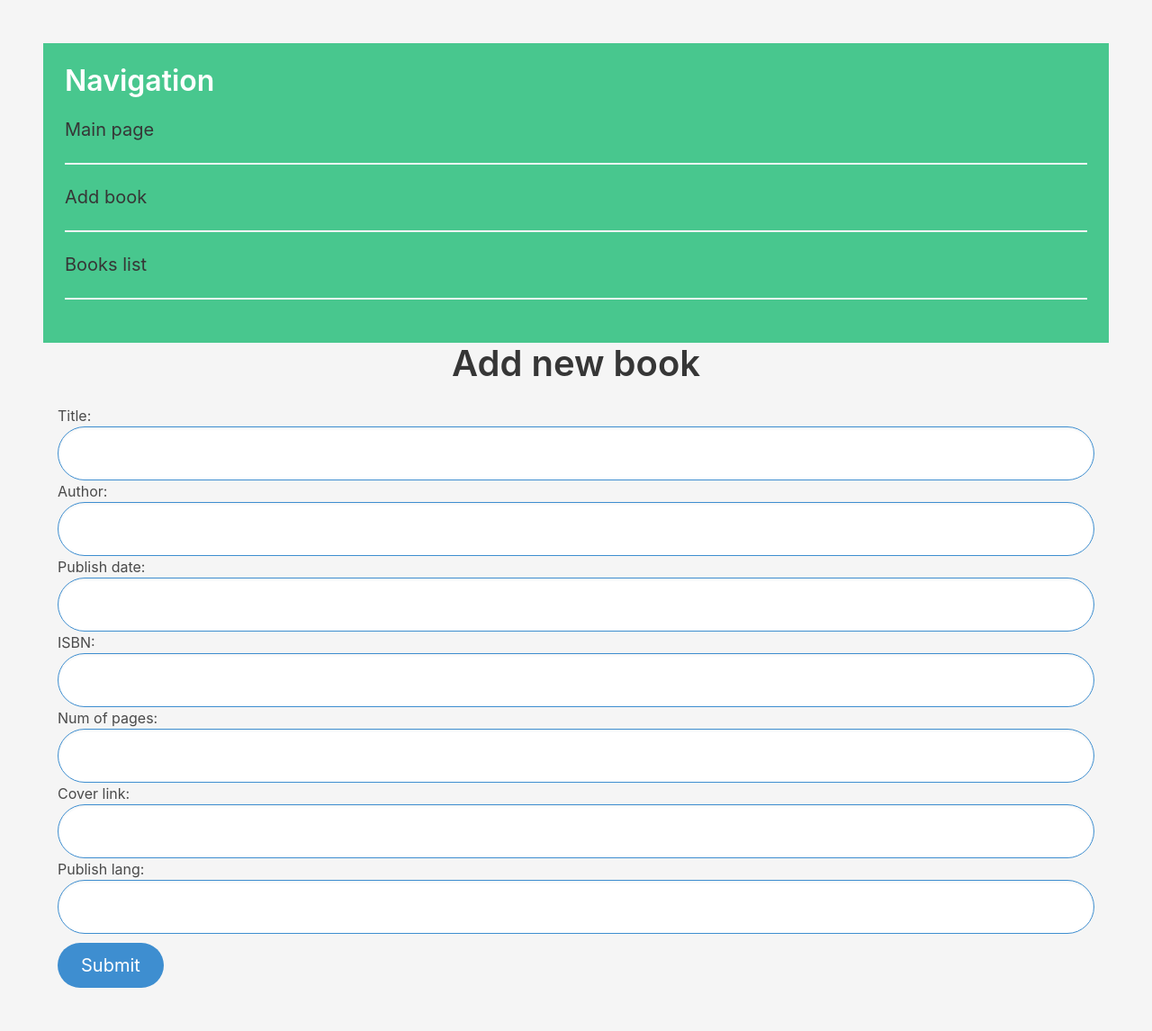
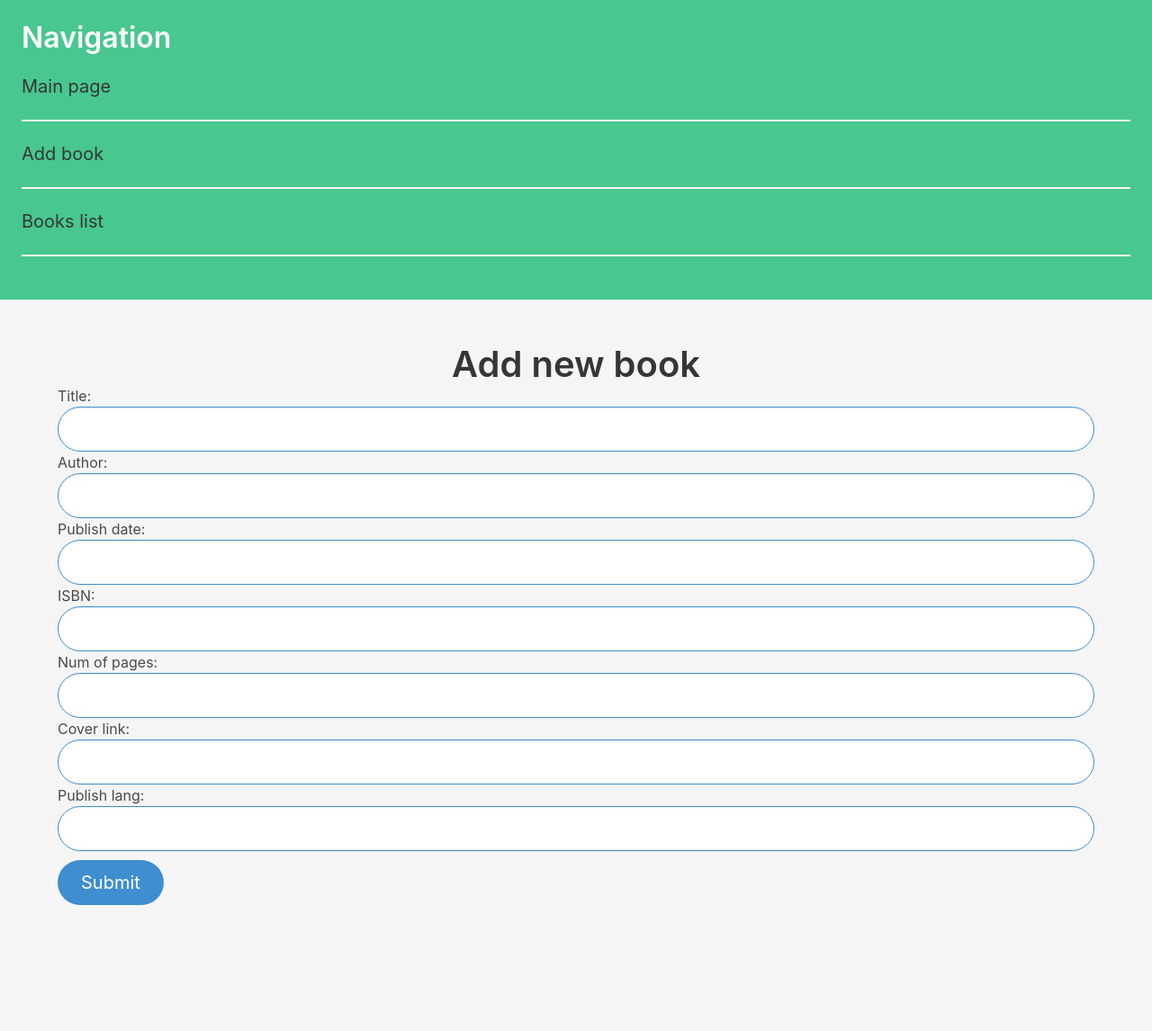
Before and after one commit to Samekmat/BookListTask, a Django app: page /add-book/ in a window 1280 px wide. Shown: the whole page at 90% size. After the commit the page ends 1006 px from the top, so only its background shows below. Run offline with Django 3.2, Linux system fonts and the light colour scheme.

Commit message:
Cosmetic changes

```diff
--- a/base/forms.py
+++ b/base/forms.py
@@ -2,7 +2,7 @@ from django.forms import ModelForm, TextInput
 from .models import Book
 
 
-STYLE = {'class': 'input is-dark is-rounded is-large is-info'}
+STYLE = {'class': 'input is-dark is-rounded is-medium is-info'}
 
 
 class BookForm(ModelForm):
--- a/templates/base.html
+++ b/templates/base.html
@@ -7,8 +7,8 @@
     <title>Task</title>
 </head>
 <body style="background-color: hsl(0, 0%, 96%)">
+{% include 'navbar.html' %}
 <section class="section">
-{% include 'navbar.html' %}
 {% block content %}
 {% endblock %}
 </section>
--- a/templates/book_form.html
+++ b/templates/book_form.html
@@ -2,7 +2,7 @@
 
 {% block content %}
     <div class="container">
-    <h2 class="title is-2 has-text-centered">Add new book</h2>
+    <h3 class="title is-2 has-text-centered" style="margin: 1px">Add new book</h3>
         <form method="post" action="">
             {% csrf_token %}
             {{ form.as_p }}
```
